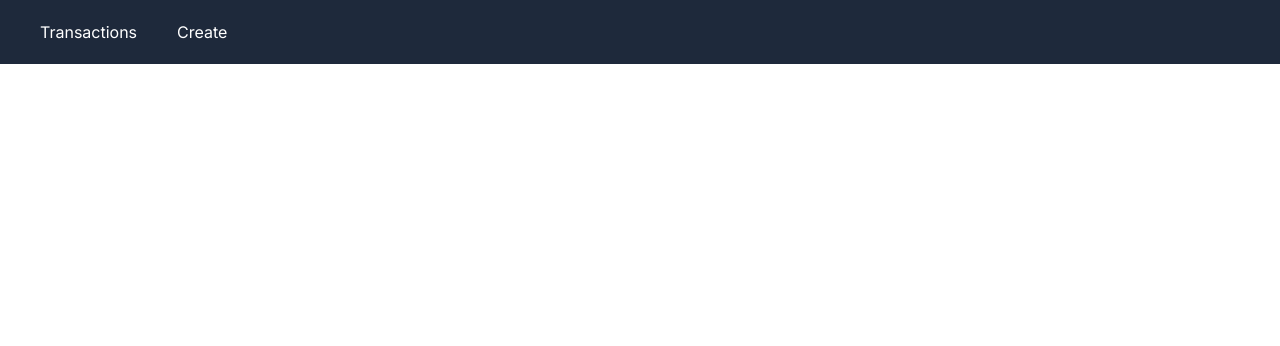
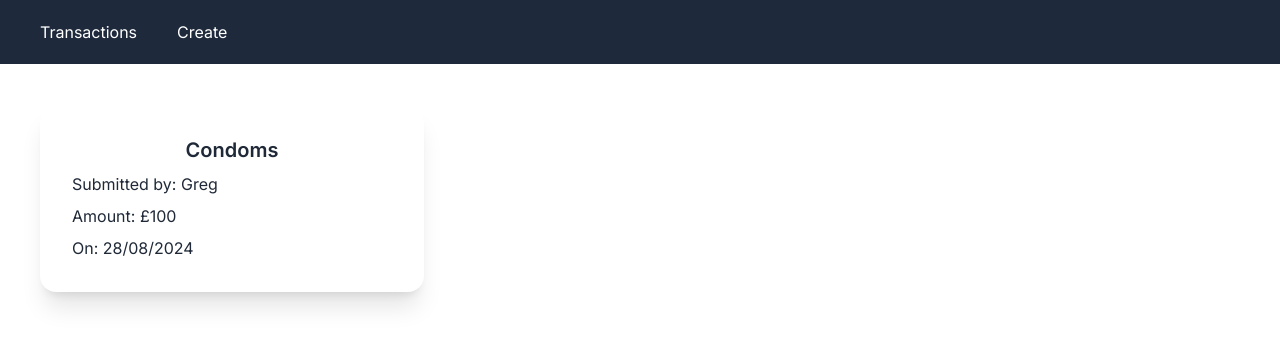
Before and after one commit to greg110902/NextJSCostSharing, a Next.js app: page / in a window 1280 px wide. Shown: the top 346 px of the page. Built offline with nearby package versions, Linux system fonts and the light colour scheme.

Commit message:
added card component

```diff
--- /dev/null
+++ b/app/components/transactions/Card.js
@@ -0,0 +1,19 @@
+export default function Card({
+  transactionID,
+  author,
+  affected,
+  amount,
+  title,
+  date,
+}) {
+  return (
+    <div className="card bg-base-100 w-96 shadow-xl m-10 hover:bg-gray-100 hover:scale-105 w-3/4">
+      <div className="card-body">
+        <h2 className="card-title flex justify-center">{title}</h2>
+        <div>Submitted by: {author}</div>
+        <div>Amount: £{amount}</div>
+        <div>On: {date}</div>
+      </div>
+    </div>
+  );
+}
--- a/app/page.js
+++ b/app/page.js
@@ -1,3 +1,15 @@
 import Image from "next/image";
+import Card from "./components/transactions/Card";
 
-export default function Home() {}
+export default function Home() {
+  return (
+    <Card
+      transactionID={1}
+      author={"Greg"}
+      affected={"Alivia"}
+      amount={100}
+      title={"Condoms"}
+      date={"28/08/2024"}
+    />
+  );
+}
--- a/tailwind.config.js
+++ b/tailwind.config.js
@@ -1,18 +1,13 @@
 /** @type {import('tailwindcss').Config} */
 module.exports = {
-  content: [
-    "./pages/**/*.{js,ts,jsx,tsx,mdx}",
-    "./components/**/*.{js,ts,jsx,tsx,mdx}",
-    "./app/**/*.{js,ts,jsx,tsx,mdx}",
-  ],
+  content: ["./pages/**/*.{js,ts,jsx,tsx,mdx}", "./components/**/*.{js,ts,jsx,tsx,mdx}", "./app/**/*.{js,ts,jsx,tsx,mdx}"],
   theme: {
     extend: {
       backgroundImage: {
         "gradient-radial": "radial-gradient(var(--tw-gradient-stops))",
-        "gradient-conic":
-          "conic-gradient(from 180deg at 50% 50%, var(--tw-gradient-stops))",
-      },
-    },
+        "gradient-conic": "conic-gradient(from 180deg at 50% 50%, var(--tw-gradient-stops))"
+      }
+    }
   },
-  plugins: [],
+  plugins: [require("daisyui")]
 };
```
Also changed, not shown: package.json (+6 -5 lines), 1 other file (tests, documents, lock files or other folders).
